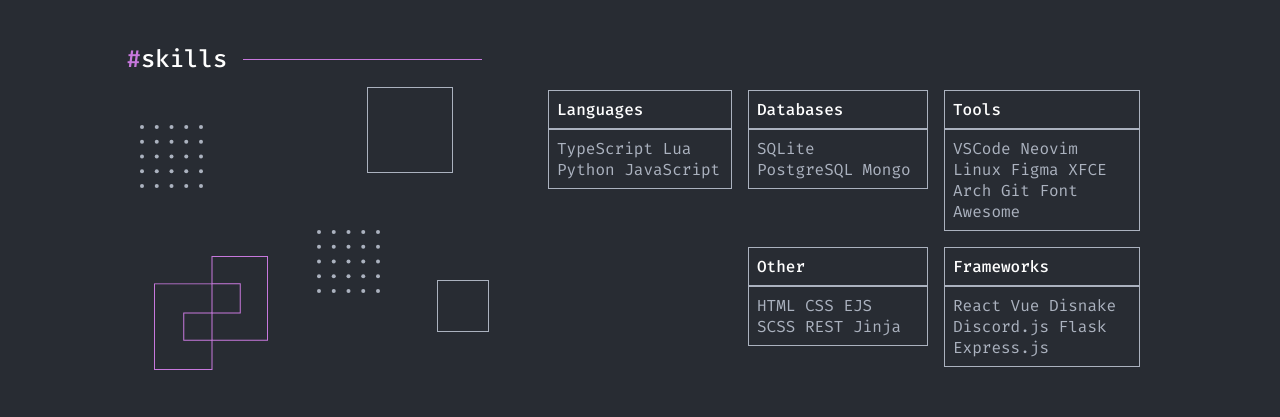
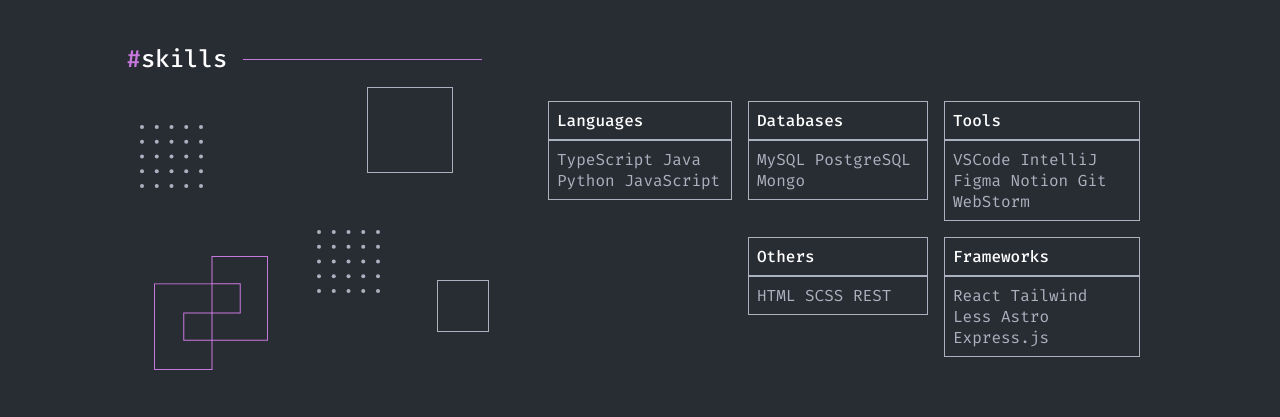
Before and after one commit to LyanBrito/portifolio.REACT, a React (Create React App) app: page / in a window 1280 px wide. Shown: the part 1380-1797 px from the top of the page. Built offline with nearby package versions, Linux system fonts and the light colour scheme.

Commit message:
feat: changed skills

```diff
--- a/src/components/pages/skills/index.jsx
+++ b/src/components/pages/skills/index.jsx
@@ -15,23 +15,23 @@
         <div className={styles.skills}>
           <div className={styles.skill}>
             <h6>Languages</h6>
-            <p>TypeScript Lua Python JavaScript</p>
+            <p>TypeScript Java Python JavaScript</p>
           </div>
           <div className={styles.skill}>
             <h6>Databases</h6>
-            <p>SQLite PostgreSQL Mongo</p>
+            <p>MySQL PostgreSQL Mongo</p>
           </div>
           <div className={styles.skill}>
-            <h6>Other</h6>
-            <p>HTML CSS EJS SCSS REST Jinja</p>
+            <h6>Others</h6>
+            <p>HTML SCSS REST</p>
           </div>
           <div className={styles.skill}>
             <h6>Tools</h6>
-            <p>VSCode Neovim Linux Figma XFCE Arch Git Font Awesome</p>
+            <p>VSCode IntelliJ Figma Notion Git WebStorm</p>
           </div>
           <div className={styles.skill}>
             <h6>Frameworks</h6>
-            <p>React Vue Disnake Discord.js Flask Express.js</p>
+            <p>React Tailwind Less Astro Express.js</p>
           </div>
         </div>
       </div>
```
